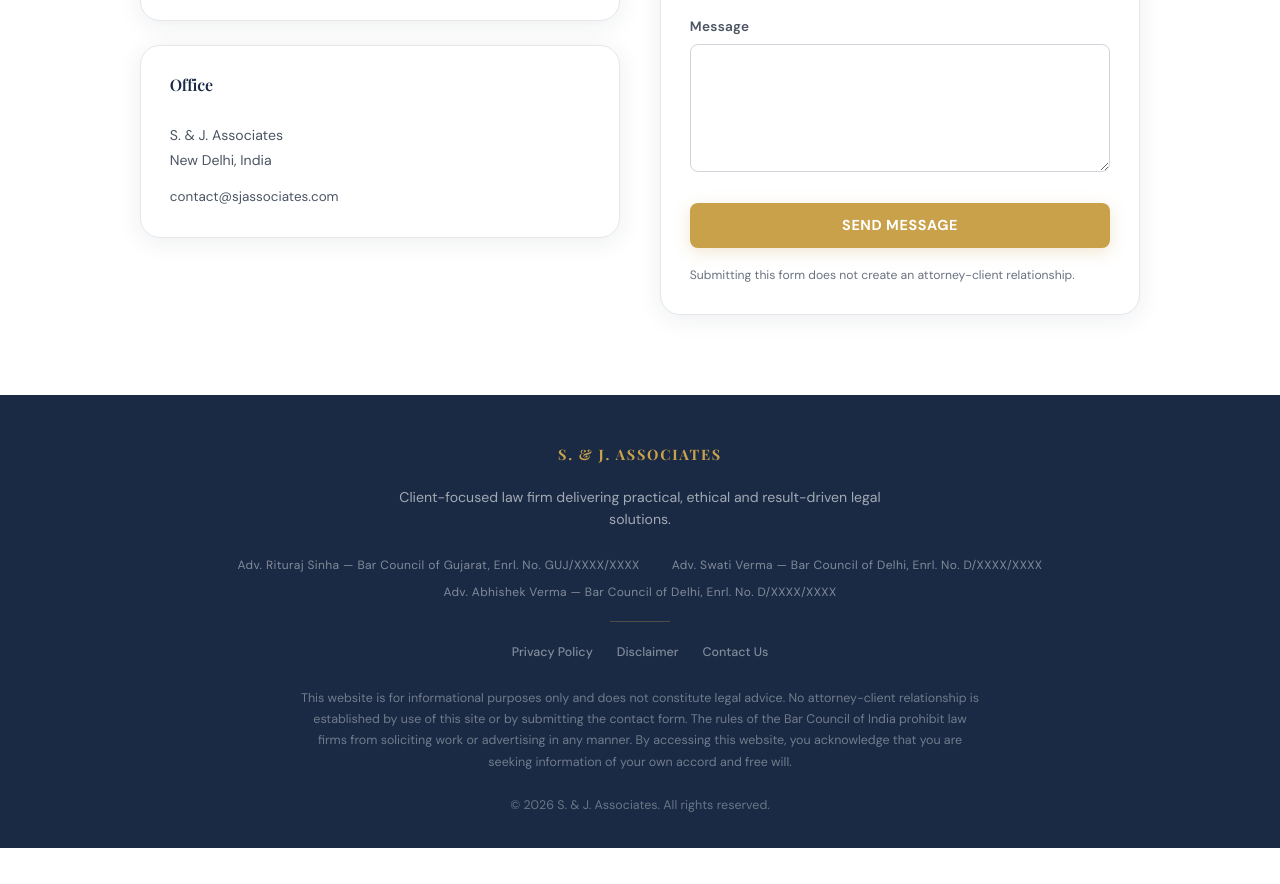
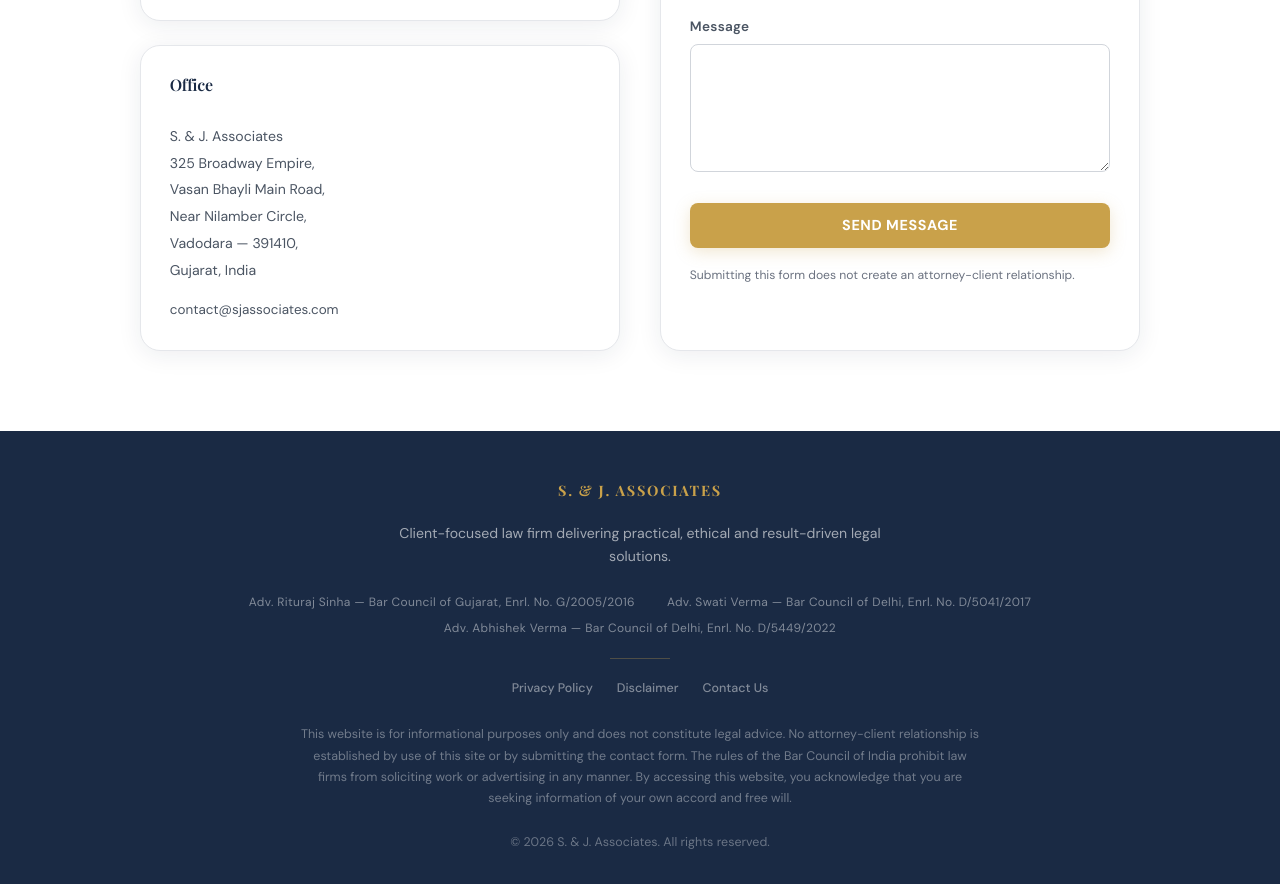
Before and after one commit to Ronitraj07/S.J.-Law-Firm, a React (Vite) app: page /contact in a window 1280 px wide. Shown: the part 840-1724 px from the top of the page. Before the commit the page ends 1688 px from the top, so only its background shows below. Built offline with nearby package versions, Linux system fonts and the light colour scheme; a web font is replaced by a local one.

Commit message:
Fix enrollment numbers and office address

```diff
--- a/src/data/team.js
+++ b/src/data/team.js
@@ -9,7 +9,7 @@ export const teamMembers = [
     yearsOfPractice: 8,
     barCouncil: {
       name: "Bar Council of Gujarat",
-      enrollmentNumber: "GUJ/XXXX/XXXX",
+      enrollmentNumber: "G/2005/2016",
     },
     education: [
       {
@@ -39,7 +39,7 @@ export const teamMembers = [
     yearsOfPractice: 6,
     barCouncil: {
       name: "Bar Council of Delhi",
-      enrollmentNumber: "D/XXXX/XXXX",
+      enrollmentNumber: "D/5041/2017",
     },
     education: [
       {
@@ -76,7 +76,7 @@ export const teamMembers = [
     yearsOfPractice: 7,
     barCouncil: {
       name: "Bar Council of Delhi",
-      enrollmentNumber: "D/XXXX/XXXX",
+      enrollmentNumber: "D/5449/2022",
     },
     education: [
       {
--- a/src/pages/ContactPage.jsx
+++ b/src/pages/ContactPage.jsx
@@ -57,11 +57,15 @@ function ContactPage() {
 
             <div className="glass-card" style={{ padding: '1.8rem' }}>
               <h2 style={{ fontSize: '1rem', marginBottom: '1.2rem', borderBottom: '1px solid var(--border)', paddingBottom: '0.6rem' }}>Office</h2>
-              <p style={{ fontSize: '0.88rem', color: 'var(--text-secondary)', lineHeight: 1.8 }}>
+              <p style={{ fontSize: '0.88rem', color: 'var(--text-secondary)', lineHeight: 1.9 }}>
                 S. &amp; J. Associates<br />
-                New Delhi, India
+                325 Broadway Empire,<br />
+                Vasan Bhayli Main Road,<br />
+                Near Nilamber Circle,<br />
+                Vadodara &mdash; 391410,<br />
+                Gujarat, India
               </p>
-              <p style={{ fontSize: '0.84rem', color: 'var(--text-secondary)', marginTop: '0.8rem' }}>contact@sjassociates.com</p>
+              <p style={{ fontSize: '0.84rem', color: 'var(--text-secondary)', marginTop: '1rem' }}>contact@sjassociates.com</p>
             </div>
           </div>
 
```
